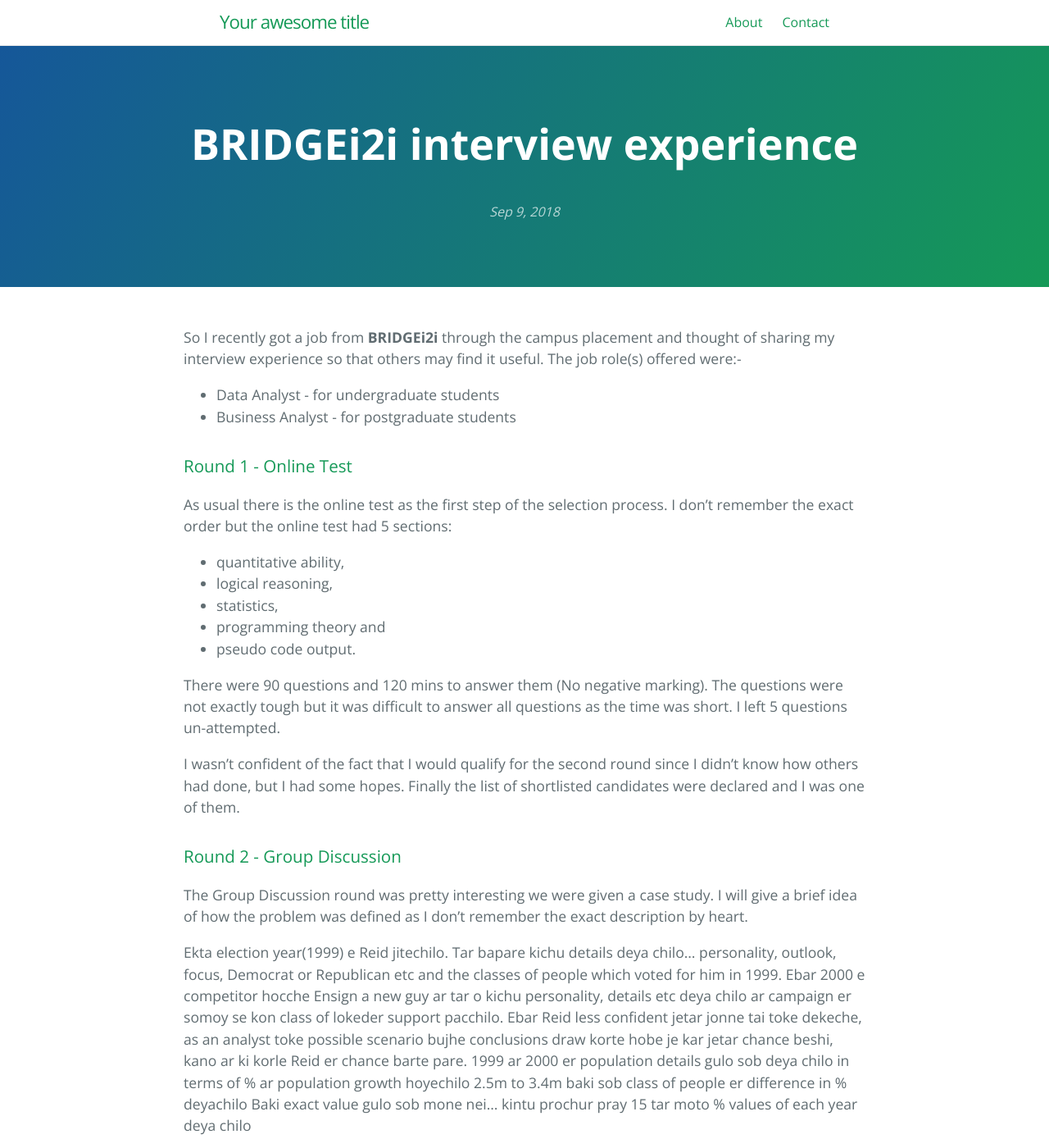
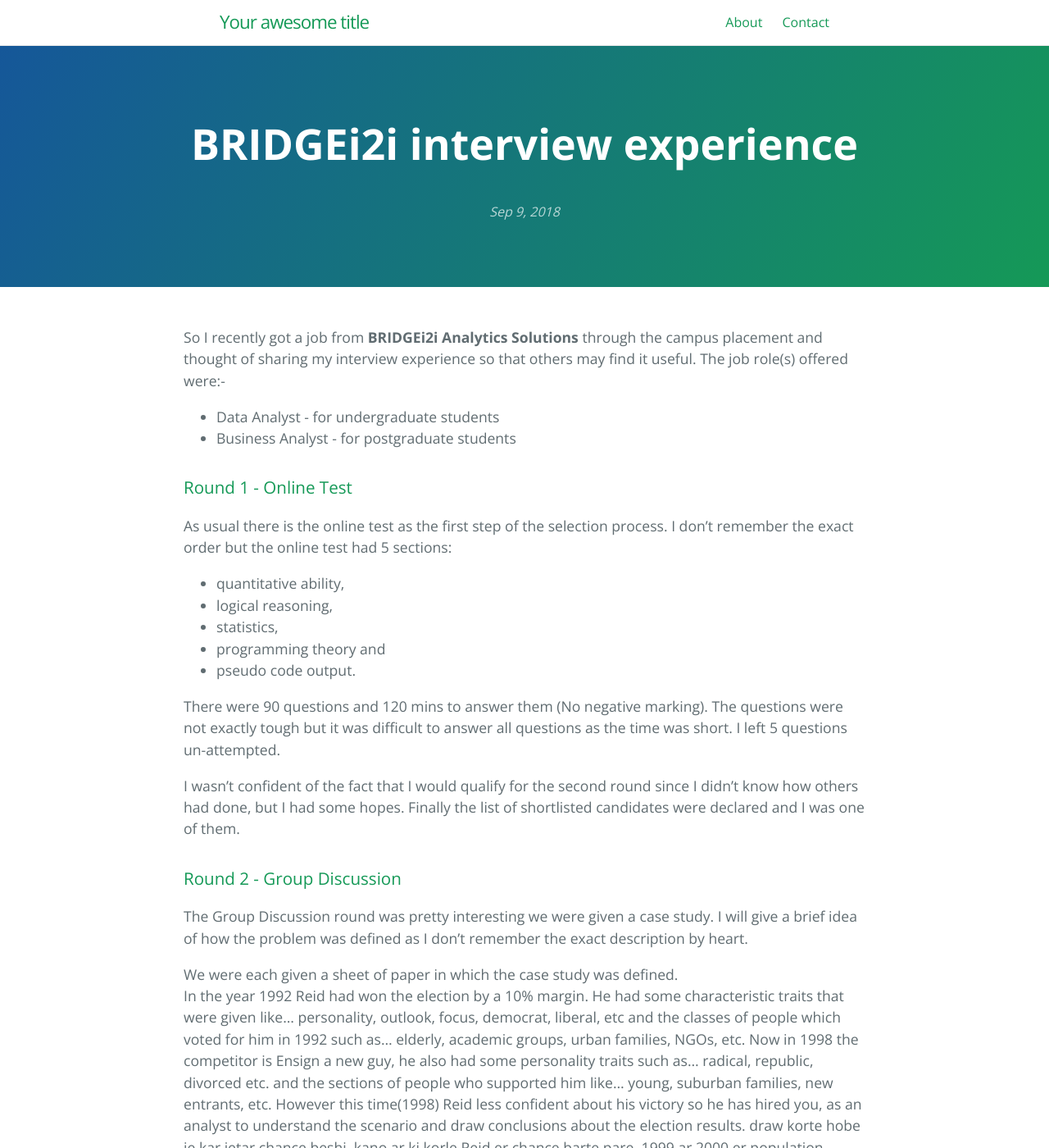
Before and after one commit to Swastik1993/Swastik1993.github.io, a Jekyll site: the page built from _posts/2018-09-09-bridge-i2i-interview-experience.markdown, in a window 1280 px wide and 1400 px high. Shown: the whole window at 82% size. Built offline with Jekyll 4.4.1, drawn with Linux system fonts in a browser that asks for light colours; some of the changed text lies outside the part shown.

Commit message:
new post update

```diff
--- a/_posts/2018-09-09-bridge-i2i-interview-experience.markdown
+++ b/_posts/2018-09-09-bridge-i2i-interview-experience.markdown
@@ -4,7 +4,7 @@
 date:   2018-09-09 10:30:00 +0530
 categories: interview
 ---
-So I recently got a job from __BRIDGEi2i__ through the campus placement and thought of sharing my interview experience so that others may find it useful. The job role(s) offered were:-
+So I recently got a job from __BRIDGEi2i Analytics Solutions__ through the campus placement and thought of sharing my interview experience so that others may find it useful. The job role(s) offered were:-
 * Data Analyst - for undergraduate students
 * Business Analyst - for postgraduate students
 
@@ -26,8 +26,9 @@
 
 The Group Discussion round was pretty interesting we were given a case study. I will give a brief idea of how the problem was defined as I don't remember the exact description by heart.
 
-Ekta election year(1999) e Reid jitechilo. Tar bapare kichu details deya chilo... personality, outlook, focus, Democrat or Republican etc and the classes of people which voted for him in 1999.
-Ebar 2000 e competitor hocche Ensign a new guy ar tar o kichu personality, details etc deya chilo ar campaign er somoy se kon class of lokeder support pacchilo.
-Ebar Reid less confident jetar jonne tai toke dekeche, as an analyst toke possible scenario bujhe conclusions draw korte hobe je kar jetar chance beshi, kano ar ki korle Reid er chance barte pare.
+We were each given a sheet of paper in which the case study was defined.
+In the year 1992 Reid had won the election by a 10% margin. He had some characteristic traits that were given like... personality, outlook, focus, democrat, liberal, etc and the classes of people which voted for him in 1992 such as... elderly, academic groups, urban families, NGOs, etc.
+Now in 1998 the competitor is Ensign a new guy, he also had some personality traits such as... radical, republic, divorced etc. and the sections of people who supported him like... young, suburban families, new entrants, etc.
+However this time(1998) Reid less confident about his victory so he has hired you, as an analyst to understand the scenario and draw conclusions about the election results. draw korte hobe je kar jetar chance beshi, kano ar ki korle Reid er chance barte pare.
 1999 ar 2000 er population details gulo sob deya chilo in terms of % ar population growth hoyechilo 2.5m to 3.4m baki sob class of people er difference in % deyachilo
 Baki exact value gulo sob mone nei... kintu prochur pray 15 tar moto % values of each year deya chilo
```
